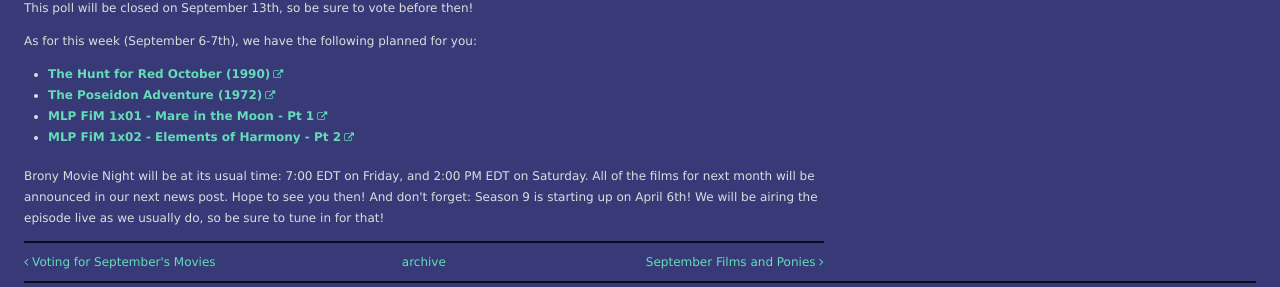
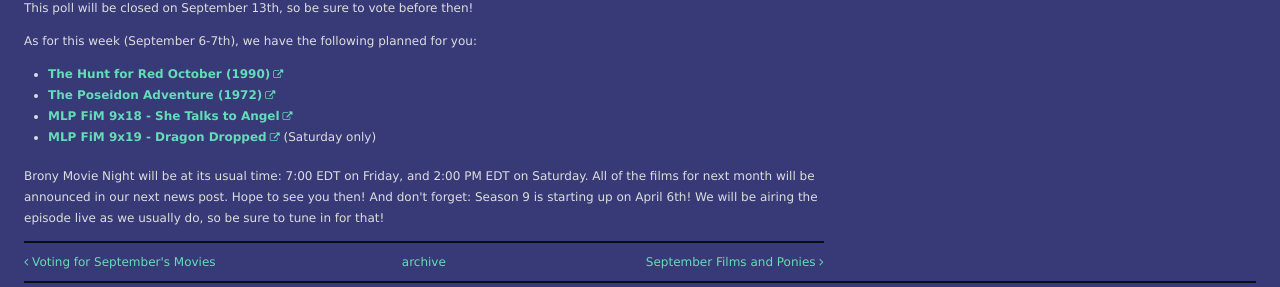
Before and after one commit to Bronystate/brstv3, a Jekyll site: the page built from _posts/2019-09-06-votesep19-2.md, in a window 1280 px wide. Shown: the part 476-763 px from the top of the page. Built offline with Jekyll 4.4.1, drawn with Linux system fonts in a browser that asks for light colours; nearby versions of some CDN libraries.

Commit message:
Update 2019-09-06-votesep19-2.md

```diff
--- a/_posts/2019-09-06-votesep19-2.md
+++ b/_posts/2019-09-06-votesep19-2.md
@@ -19,8 +19,8 @@
 As for this week (September 6-7th), we have the following planned for you:
 -	**[The Hunt for Red October (1990)][m1]**
 -	**[The Poseidon Adventure (1972)][m2]**
--	**[MLP FiM 1x01 - Mare in the Moon - Pt 1][p1]**
--	**[MLP FiM 1x02 - Elements of Harmony - Pt 2][p2]**
+-	**[MLP FiM 9x18 - She Talks to Angel][p1]**
+-	**[MLP FiM 9x19 - Dragon Dropped][p2]** (Saturday only)
 
 Brony Movie Night will be at its usual time: 7:00 EDT on Friday, and 2:00 PM EDT on Saturday.  All of the films for next month will be announced in our next news post.  Hope to see you then!  And don't forget: Season 9 is starting up on April 6th! We will be airing the episode live as we usually do, so be sure to tune in for that!
 
```
